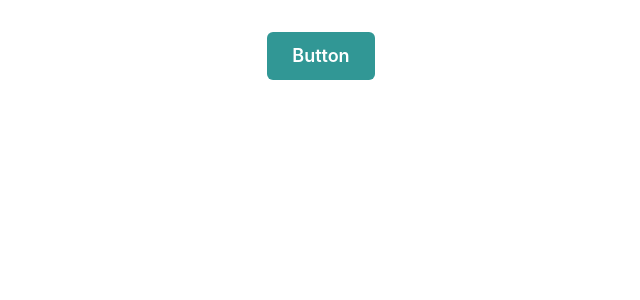
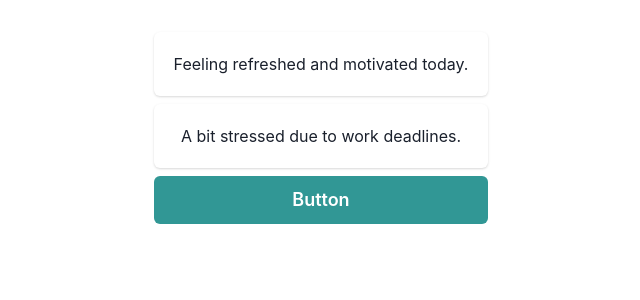
Before and after one commit to duckyfuz/mindful-mind, a React (Vite) app: page / in a window 1280 px wide. Shown: the top 300 px of the page, without its empty margins (319-959 px from the left). Built offline with nearby package versions, Linux system fonts and the light colour scheme.

Commit message:
Add examples

```diff
--- a/src/App.jsx
+++ b/src/App.jsx
@@ -1,14 +1,26 @@
 import "./App.css";
-import { ChakraProvider } from "@chakra-ui/react";
+import { ChakraProvider, Stack, Text } from "@chakra-ui/react";
 
 import { Button } from "@chakra-ui/react";
+import { Card, CardHeader, CardBody, CardFooter } from "@chakra-ui/react";
+
+import { entries } from "./tmp/example";
 
 function App() {
   return (
     <ChakraProvider>
-      <Button colorScheme="teal" size="lg">
-        Button
-      </Button>
+      <Stack>
+        {Object.keys(entries).map((entryKey, index) => (
+          <Card key={index}>
+            <CardBody>
+              <Text>{entries[entryKey]}</Text>
+            </CardBody>
+          </Card>
+        ))}
+        <Button colorScheme="teal" size="lg">
+          Button
+        </Button>
+      </Stack>
     </ChakraProvider>
   );
 }
--- /dev/null
+++ b/src/tmp/example.js
@@ -0,0 +1,7 @@
+export const entries = {
+  // Entry 1
+  "2023-10-01T08:00:00": "Feeling refreshed and motivated today.",
+
+  // Entry 2
+  "2023-10-02T12:30:00": "A bit stressed due to work deadlines.",
+};
```
Also changed, not shown: 1 other file (tests, documents, lock files or other folders).
